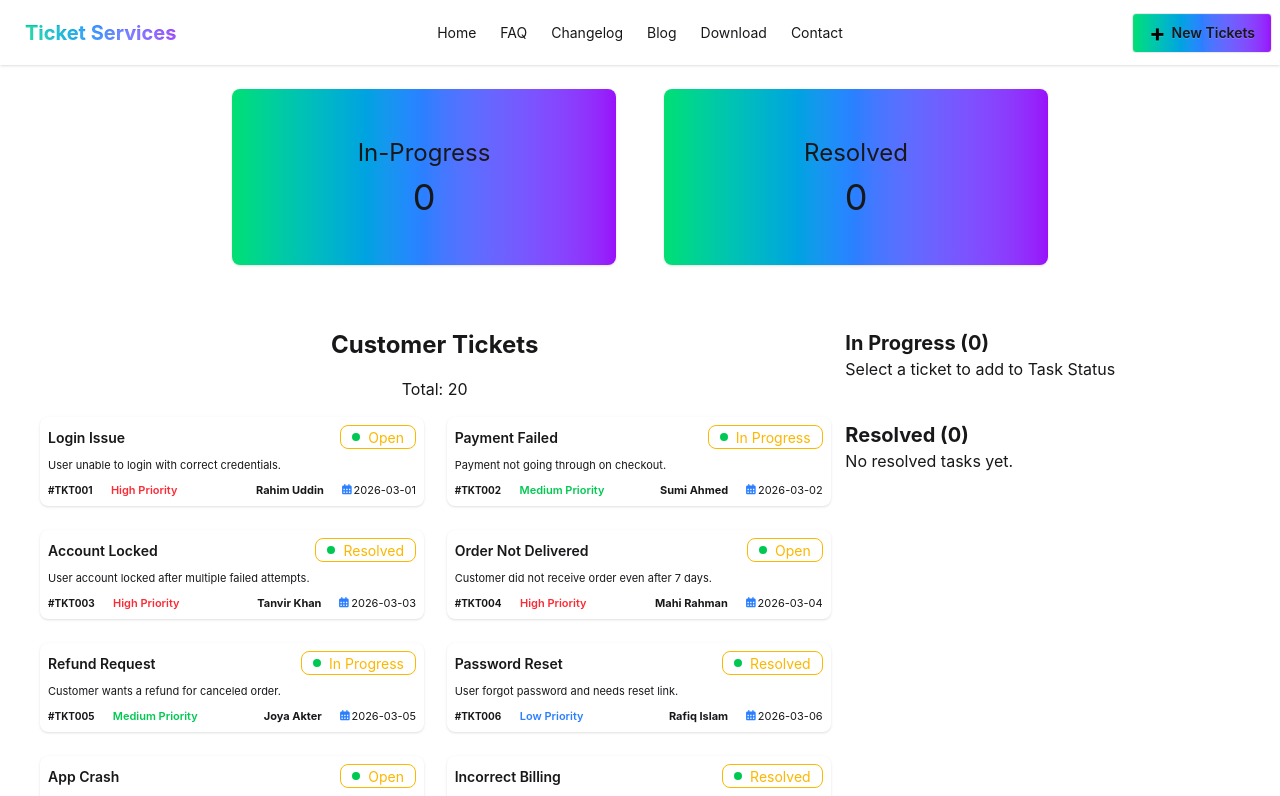
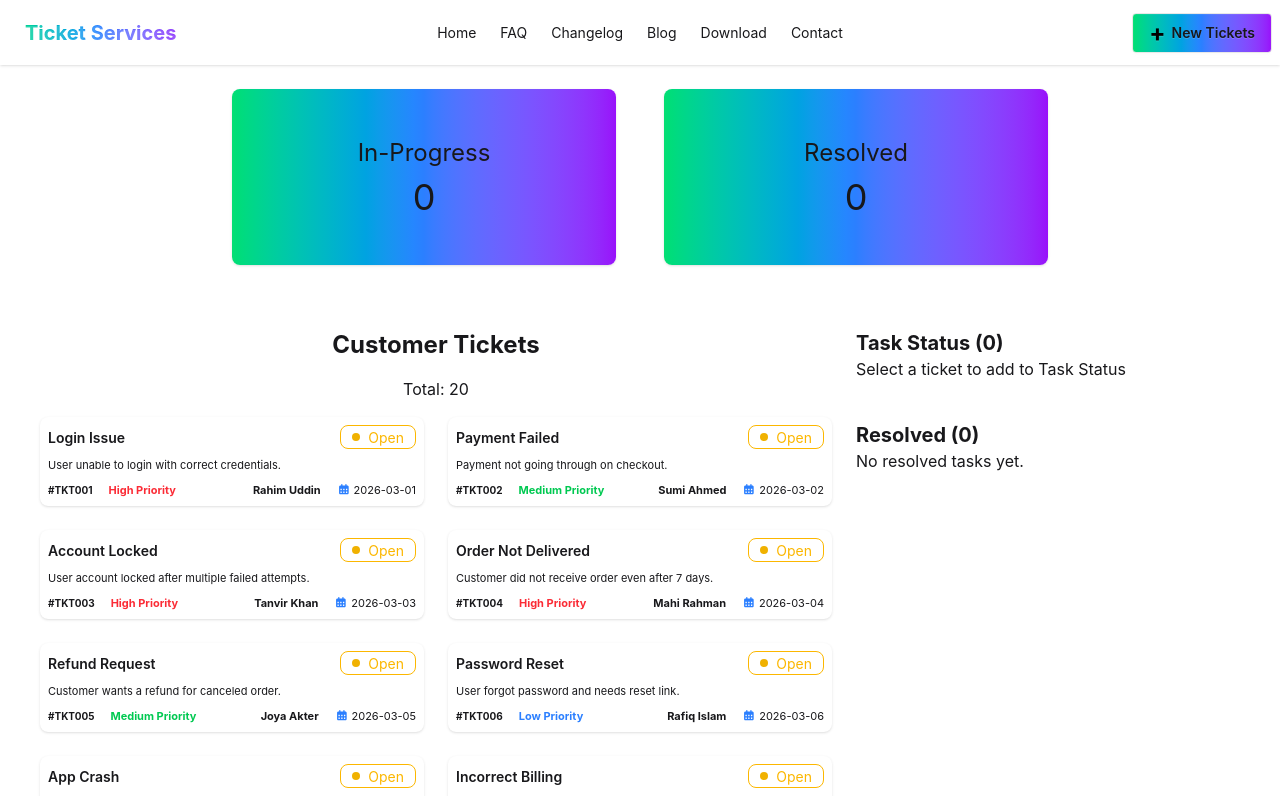
Before and after one commit to sumayaislamm/ticket-services, a React (Vite) app: page / in a window 1280 px wide. Shown: the top 796 px of the page. Built offline with nearby package versions, Linux system fonts and the light colour scheme.

Commit message:
fixed some bugs

```diff
--- a/src/App.jsx
+++ b/src/App.jsx
@@ -1,47 +1,125 @@
 import './App.css'
-import { useState, useEffect } from 'react';
+import { useState } from 'react';
 import Navbar from './Navbar/Navbar'
 import Banner from './Banner/Banner';
 import Footer from './Footer/Footer';
 import Main from './Main/Main';
 import { ToastContainer, toast } from "react-toastify";
 import "react-toastify/dist/ReactToastify.css";
+import ticketsData from "./data/tickets.json";
 
 function App() {
+  const [tickets, setTickets] = useState(ticketsData);
   const [progress, setProgress] = useState([]);
   const [resolved, setResolved] = useState([]);
 
 
-  // Add ticket to In Progress
+
+
 const handleProgress = (ticket) => {
+  // Update ticket status in tickets list
+  const updatedTickets = tickets.map(t =>
+    t.id === ticket.id ? { ...t, status: "In Progress" } : t
+  );
+  setTickets(updatedTickets);
+
+  // Add to progress if not already there
   if (!progress.find(t => t.id === ticket.id)) {
-      setProgress([...progress, ticket]);
+    setProgress([...progress, { ...ticket, status: "In Progress" }]);
     toast.info(`"${ticket.title}" added to In Progress`);
-    }
-    else {
+  } else {
+
     toast.warning(`"${ticket.title}" is already in progress`);
   }
 };
 
-  // Complete ticket → move to Resolved
+// const handleProgress = (ticket) => {
+//   // Check if already in progress
+//   const alreadyInProgress = progress.some(t => t.id === ticket.id);
+//   if (alreadyInProgress) {
+//     toast.warning(`"${ticket.title}" is already in progress`);
+//     return;
+//   }
+
+//   // Update ticket status in tickets list
+//   const updatedTickets = tickets.map(t =>
+//     t.id === ticket.id ? { ...t, status: "In Progress" } : t
+//   );
+//   setTickets(updatedTickets);
+
+//   // Add to progress
+//   setProgress(prev => [...prev, { ...ticket, status: "In Progress" }]);
+//   toast.info(`"${ticket.title}" added to In Progress`);
+// };
+
+
+//  resolved tickets
 const handleComplete = (ticketId) => {
   const completedTicket = progress.find(t => t.id === ticketId);
   if (!completedTicket) return;
 
-    setResolved([...resolved, completedTicket]);
-    setProgress(progress.filter(t => t.id !== ticketId));
+  // Update ticket status
+  const updatedTicket = { ...completedTicket, status: "Resolved" };
+
+  // 1 & 2: Add to Resolved and remove from Progress
+  setResolved(prev => [...prev, updatedTicket]);
+  setProgress(prev => prev.filter(t => t.id !== ticketId));
+
+  // 3: Remove from Customer Tickets (if still in tickets list)
+  setTickets(prev => prev.filter(t => t.id !== ticketId));
+
+  // 4: Toast success
   toast.success(`"${completedTicket.title}" marked as Resolved`);
 };
+    // const handleComplete = (ticketId) => {
+    // const completedTicket = progress.find(t => t.id === ticketId);
+    // if (!completedTicket) return;
+
+  //   const updatedTicket = { ...completedTicket, status: "Resolved" };
+  //   setResolved([...resolved, updatedTicket]);
+  //   setProgress(progress.filter(t => t.id !== ticketId));
+
+  //   toast.success(`"${completedTicket.title}" marked as Resolved`);
+  // };
+   // Complete ticket
+  // const handleComplete = (ticketId) => {
+  //   const completedTicket = progress.find(t => t.id === ticketId);
+  //   if (!completedTicket) return;
+
+  //   const updatedTicket = { ...completedTicket, status: "Resolved" };
+  //   setResolved([...resolved, updatedTicket]);
+  //   setProgress(progress.filter(t => t.id !== ticketId));
+  //   toast.success(`"${completedTicket.title}" marked as Resolved`);
+  // };
+  //   const handleComplete = (ticketId) => {
+  //   const completedTicket = progress.find(t => t.id === ticketId);
+  //   if (!completedTicket) return;
+
+  //   const updatedTicket = { ...completedTicket, status: "Resolved" };
+
+  //   // Add to Resolved section
+  //   setResolved([...resolved, updatedTicket]);
+
+  //   // Remove from Task Status
+  //   setProgress(progress.filter(t => t.id !== ticketId));
+
+  //   toast.success(`"${completedTicket.title}" marked as Resolved`);
+  // };
+
+
   return (
     <>
 
       <Navbar />
       <Banner progressCount={progress.length}
         resolvedCount={resolved.length} />
-      <Main handleProgress={handleProgress}
+      <Main
+        handleProgress={handleProgress}
         progress={progress}
         resolved={resolved}
-        handleComplete={handleComplete} />
+        handleComplete={handleComplete}
+        tickets={tickets}
+        />
       <Footer />
       <ToastContainer
         position="top-right"
--- a/src/Banner/Banner.jsx
+++ b/src/Banner/Banner.jsx
@@ -1,8 +1,8 @@
 export default function Banner({ progressCount, resolvedCount }) {
     return (
 
-            <div className="flex flex-col lg:flex-row w-full gap-5 justify-center text-center lg:gap-12 mx-auto my-6">
-                <div className="card bg-gradient-to-r from-green-400 via-blue-500 to-purple-600 p-6 rounded-lg  shadow-lg w-96 shadow-sm">
+            <div className="flex flex-col lg:flex-row w-full gap-5 justify-center items-center lg:gap-12 mx-auto my-6">
+                <div className="card text-center bg-gradient-to-r from-green-400 via-blue-500 to-purple-600 p-6 rounded-lg  shadow-lg w-96 shadow-sm">
                     <div className="card-body">
                         <h1 className="text-2xl">In-Progress</h1>
                         <p className="text-4xl">{progressCount}</p>
--- a/src/Main/Main.jsx
+++ b/src/Main/Main.jsx
@@ -2,18 +2,16 @@ import Progress from "./Status/Progress";
 import Resolved from "./Status/Resolved";
 import Tickets from "./Tickets/Tickets";
 
-export default function Main({ progress, resolved, handleProgress, handleComplete }) {
+export default function Main({ progress, resolved, handleProgress, handleComplete, tickets }) {
     return (
-        <main className="flex p-10 lg:flex-row flex-col gap-4  justify-between">
-            <div className="w-full lg:w-2/3">
-                <Tickets handleProgress={handleProgress} />
+        <main className="grid p-10 gap-6 grid-cols-1 lg:grid-cols-3">
+            <div className="lg:col-span-2">
+                <Tickets tickets={tickets} handleProgress={handleProgress} />
             </div>
-            {/* <div className="w-full lg:w-1/3">
-                <Status />
-            </div> */}
 
-            <div className="w-full lg:w-1/3 space-y-6">
+            <div className="lg:col-span-1 space-y-6">
                 <Progress tickets={progress} handleComplete={handleComplete} />
+
                 <Resolved tickets={resolved} />
             </div>
         </main>
--- a/src/Main/Status/Progress.jsx
+++ b/src/Main/Status/Progress.jsx
@@ -1,7 +1,7 @@
 export default function Progress({ tickets, handleComplete }) {
   return (
     <div>
-      <h2 className="text-xl font-bold">In Progress ({tickets.length})</h2>
+      <h2 className="text-xl font-bold">Task Status ({tickets.length})</h2>
       {tickets.length === 0 && <p>Select a ticket to add to Task Status</p>}
 
       <div className="flex flex-col gap-4 mt-4">
--- a/src/Main/Tickets/Ticket/Ticket.jsx
+++ b/src/Main/Tickets/Ticket/Ticket.jsx
@@ -2,54 +2,76 @@ import { FontAwesomeIcon } from '@fortawesome/react-fontawesome';
 import { faCalendarAlt } from '@fortawesome/free-solid-svg-icons';
 
 
-export default function Ticket({ ticket , handleProgress }) {
-    const { id, title, description, customer, priority, status, createdAt, code } = ticket;
+export default function Ticket({ ticket, handleProgress }) {
+  const { title, description, customer, priority, status, createdAt, code } = ticket;
+
+  const isClickable = status === "Open" || status === "In Progress";
 
   return (
-        <>
-
-
     <div
-            onClick={() => handleProgress(ticket)}
-            className="card w-96 bg-base-100 card-xs shadow-sm cursor-pointer hover:shadow-lg">
+      onClick={() => {
+        if (isClickable) handleProgress(ticket);
+      }}
+      className={`card w-96 bg-base-100 card-xs shadow-sm hover:shadow-lg
+        ${isClickable ? "cursor-pointer" : "cursor-default"}
+        ${status === "In Progress" ? "opacity-70" : ""}
+      `}
+    >
       <div className="card-body">
         <div className="flex justify-between">
           <h2 className="card-title">{title}</h2>
-                        <span className="badge badge-outline badge-warning flex items-center gap-2">
-                            <span className="w-2 h-2 bg-green-500 rounded-full"></span>
+
+          <span
+            className={`badge badge-outline flex items-center gap-2
+              ${status === "Open"
+                  ? "badge-warning"
+                  : status === "In Progress"
+                  ? "badge-info"
+                  : "badge-success"
+                }`}
+          >
+            <span
+              className={`w-2 h-2 rounded-full
+                ${status === "Open"
+                    ? "bg-yellow-500"
+                    : status === "In Progress"
+                    ? "bg-blue-500"
+                    : "bg-green-500"
+                  }`}
+            ></span>
             {status}
-
-
-                            {/* // <div className="badge badge-outline badge-info">Info</div>
-// <div className="badge badge-outline badge-success">Success</div>
-<div className="badge badge-outline badge-warning">Warning</div> */}
           </span>
         </div>
 
         <p>{description}</p>
-                    <div className="card-actions flex justify-between
-                    ">
+
+        <div className="card-actions flex justify-between">
           <div>
-                            <span className="py-2 mr-4 text-[10px] font-bold">{code} </span>
-                            <span className={`font-semibold font-bold ${ticket.priority === "High"
+            <span className="py-2 mr-4 text-[10px] font-bold">{code}</span>
+
+            <span
+              className={`font-bold
+                ${priority === "High"
                     ? "text-red-500"
-                                    : ticket.priority === "Medium"
+                    : priority === "Medium"
                     ? "text-green-500"
                     : "text-blue-500"
-                                }`}>{priority} Priority</span>
+                  }`}
+            >
+              {priority} Priority
+            </span>
           </div>
+
           <div>
-                            <span className="mr-4 font-bold ">{customer}</span>
-                            <span><FontAwesomeIcon icon={faCalendarAlt} className="text-blue-500" />
-                                {createdAt}</span>
+            <span className="mr-4 font-bold">{customer}</span>
+
+            <span>
+              <FontAwesomeIcon icon={faCalendarAlt} className="text-blue-500" />{" "}
+              {createdAt}
+            </span>
           </div>
         </div>
       </div>
     </div>
-
-
-
-
-        </>
-    )
+  );
 }
--- a/src/data/tickets.json
+++ b/src/data/tickets.json
@@ -16,7 +16,7 @@
     "description": "Payment not going through on checkout.",
     "customer": "Sumi Ahmed",
     "priority": "Medium",
-    "status": "In Progress",
+    "status": "Open",
     "createdAt": "2026-03-02"
   },
   {
@@ -26,7 +26,7 @@
     "description": "User account locked after multiple failed attempts.",
     "customer": "Tanvir Khan",
     "priority": "High",
-    "status": "Resolved",
+    "status": "Open",
     "createdAt": "2026-03-03"
   },
   {
@@ -46,7 +46,7 @@
     "description": "Customer wants a refund for canceled order.",
     "customer": "Joya Akter",
     "priority": "Medium",
-    "status": "In Progress",
+    "status": "Open",
     "createdAt": "2026-03-05"
   },
   {
@@ -56,7 +56,7 @@
     "description": "User forgot password and needs reset link.",
     "customer": "Rafiq Islam",
     "priority": "Low",
-    "status": "Resolved",
+    "status": "Open",
     "createdAt": "2026-03-06"
   },
   {
@@ -76,7 +76,7 @@
     "description": "User charged twice for one order.",
     "customer": "Tanima Chowdhury",
     "priority": "Medium",
-    "status": "Resolved",
+    "status": "Open",
     "createdAt": "2026-03-08"
   },
   {
@@ -96,7 +96,7 @@
     "description": "Discount code not applying at checkout.",
     "customer": "Rana Kabir",
     "priority": "Medium",
-    "status": "In Progress",
+    "status": "Open",
     "createdAt": "2026-03-10"
   },
   {
@@ -116,7 +116,7 @@
     "description": "User did not receive confirmation email.",
     "customer": "Faisal Ahmed",
     "priority": "Low",
-    "status": "Resolved",
+    "status": "Open",
     "createdAt": "2026-03-12"
   },
   {
@@ -126,7 +126,7 @@
     "description": "Mobile app runs very slow on Android devices.",
     "customer": "Shabnur Chowdhury",
     "priority": "Medium",
-    "status": "In Progress",
+    "status": "Open",
     "createdAt": "2026-03-13"
   },
   {
@@ -146,7 +146,7 @@
     "description": "Customer received wrong product variant.",
     "customer": "Mamun Hossain",
     "priority": "High",
-    "status": "Resolved",
+    "status": "Open",
     "createdAt": "2026-03-15"
   },
   {
@@ -166,7 +166,7 @@
     "description": "Notifications not appearing on app home screen.",
     "customer": "Raihan Chowdhury",
     "priority": "Medium",
-    "status": "Resolved",
+    "status": "Open",
     "createdAt": "2026-03-17"
   },
   {
@@ -186,7 +186,7 @@
     "description": "Cannot upload profile picture in settings.",
     "customer": "Shimul Karim",
     "priority": "Low",
-    "status": "In Progress",
+    "status": "Open",
     "createdAt": "2026-03-19"
   },
   {
```
Also changed, not shown: src/Main/Tickets/Tickets.jsx (+3 -4 lines). Lines whose indentation alone changed are shown as unchanged.
